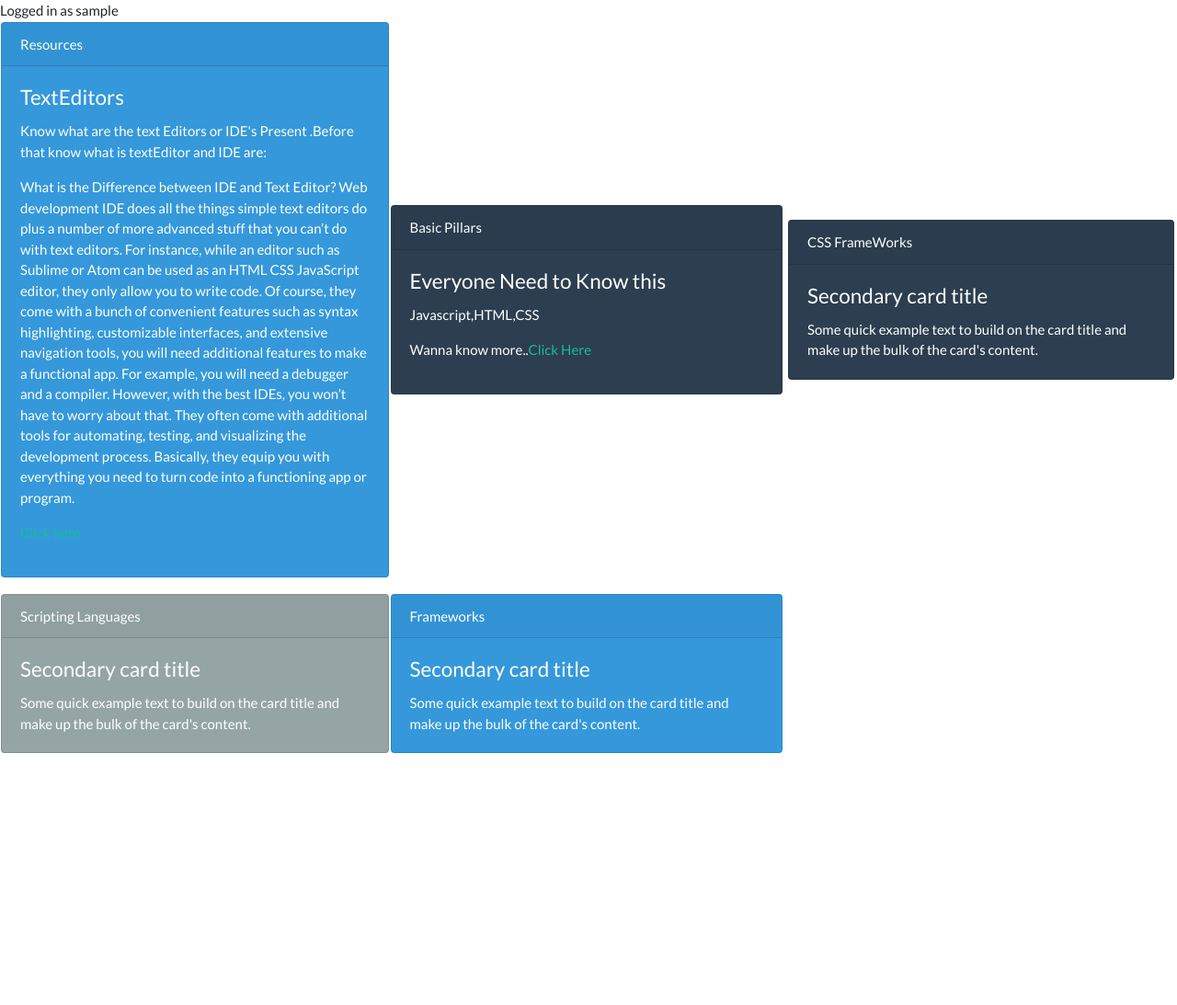
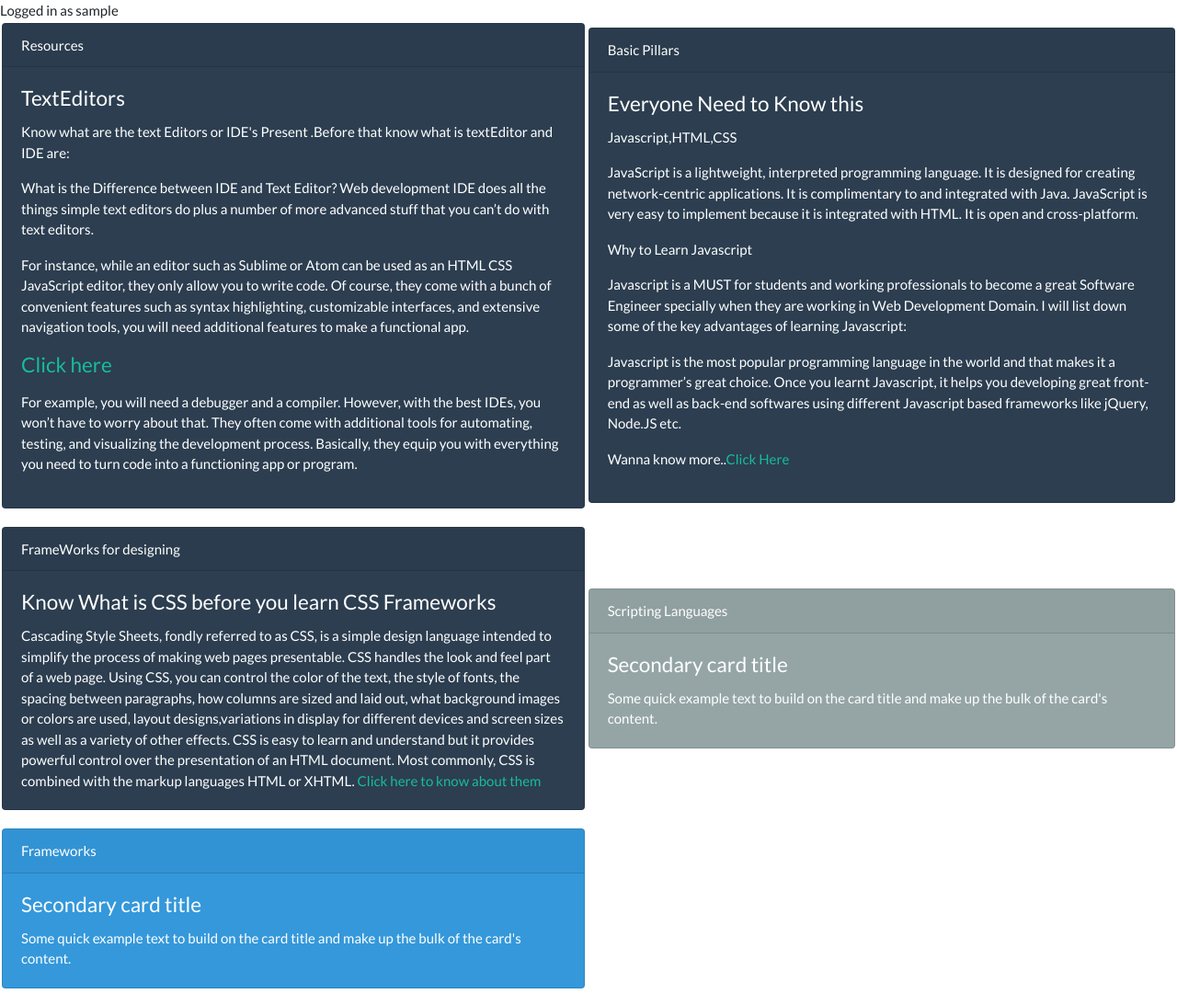
Before and after one commit to sanashaik5/MyWebMania, a PHP site: page /dashboard.php in a window 1280 px wide. Shown: the part 93-1186 px from the top of the page at 92% size. Before the commit the page ends 912 px from the top, so only its background shows below. Run offline with PHP 8.4, Linux system fonts and the light colour scheme; the visitor is signed in with stand-in values (Sample User, id 1).

Commit message:
Update dashboard.php

```diff
--- a/dashboard.php
+++ b/dashboard.php
@@ -18,6 +18,10 @@ $uname=$_SESSION['username'];
 <head>
   <title></title>
   <link rel="stylesheet" type="text/css" href="bootstrap.min.css">
+<style type="text/css">td{
+  padding:2px;
+}
+</style>
 </head>
 <body>
   <nav class="navbar navbar-expand-lg navbar-dark bg-primary">
@@ -59,55 +63,62 @@ $uname=$_SESSION['username'];
 
 
 <table>
-  <tr colspan="2">
+  <tr colspan="1">
 <td>
 
-<div class="card text-white bg-info mb-3" style="max-width: 30rem;">
+<div class="card text-white bg-primary mb-3" style="max-width:50rem;">
   <div class="card-header">Resources</div>
   <div class="card-body">
     <h4 class="card-title">TextEditors </h4>
     <p class="card-text">Know what are the text Editors or IDE's Present .Before that know what is textEditor and IDE are:
 <p>
-  What is the Difference between IDE and Text Editor?
-Web development IDE does all the things simple text editors do plus a number of more advanced stuff that you can’t do with text editors. For instance, while an editor such as Sublime or Atom can be used as an HTML CSS JavaScript editor, they only allow you to write code. Of course, they come with a bunch of convenient features such as syntax highlighting, customizable interfaces, and extensive navigation tools, you will need additional features to make a functional app. For example, you will need a debugger and a compiler. However, with the best IDEs, you won’t have to worry about that. They often come with additional tools for automating, testing, and visualizing the development process. Basically, they equip you with everything you need to turn code into a functioning app or program.
+What is the Difference between IDE and Text Editor?
+Web development IDE does all the things simple text editors do plus a number of more advanced stuff that you can’t do with text editors.
+<p> For instance, while an editor such as Sublime or Atom can be used as an HTML CSS JavaScript editor, they only allow you to write code. Of course, they come with a bunch of convenient features such as syntax highlighting, customizable interfaces, and extensive navigation tools, you will need additional features to make a functional app. <h4 style="color:white"><a href="#">Click here</a></h4> </p>
+<p> For example, you will need a debugger and a compiler. However, with the best IDEs, you won’t have to worry about that. They often come with additional tools for automating, testing, and visualizing the development process. Basically, they equip you with everything you need to turn code into a functioning app or program.
+
 </p>
-<a href="#">Click here</a>
+</p>
+
     </p>
   </div>
 </div>
 </td>
   <td>
-  <div class="card text-white bg-primary mb-3" style="max-width: 30rem;">
+  <div class="card text-white bg-primary mb-3" style="max-width:50rem;">
   <div class="card-header">Basic Pillars</div>
   <div class="card-body">
     <h4 class="card-title">Everyone Need to Know this</h4>
     <p class="card-text">Javascript,HTML,CSS</p>
-    <p>Wanna know more..<a href="#">Click Here</a></p>
+    <p>JavaScript is a lightweight, interpreted programming language. It is designed for creating network-centric applications. It is complimentary to and integrated with Java. JavaScript is very easy to implement because it is integrated with HTML. It is open and cross-platform.
+
+   <p>Why to Learn Javascript</p><p>
+Javascript is a MUST for students and working professionals to become a great Software Engineer specially when they are working in Web Development Domain. I will list down some of the key advantages of learning Javascript:</p>
+<p>Javascript is the most popular programming language in the world and that makes it a programmer’s great choice. Once you learnt Javascript, it helps you developing great front-end as well as back-end softwares using different Javascript based frameworks like jQuery, Node.JS etc.</p>
+Wanna know more..<a href="#">Click Here</a></p>
   </div>
 </div>
 </td>
-<td>
-  </td>
-<td>
+</tr>
+<tr>
+    <td>
+  <div class="card text-white bg-primary mb-3" style="max-width:50rem;">
+  <div class="card-header"> FrameWorks for designing</div>
+  <div class="card-body">
+    <h4 class="card-title">Know  What is CSS before you learn CSS Frameworks</h4>
+    <p class="card-text">Cascading Style Sheets, fondly referred to as CSS, is a simple design language intended to simplify the process of making web pages presentable.
 
-    <td>
-  <div class="card text-white bg-primary mb-3" style="max-width: 30rem;">
-  <div class="card-header"> CSS FrameWorks</div>
-  <div class="card-body">
-    <h4 class="card-title">Secondary card title</h4>
-    <p class="card-text">Some quick example text to build on the card title and make up the bulk of the card's content.</p>
+CSS handles the look and feel part of a web page. Using CSS, you can control the color of the text, the style of fonts, the spacing between paragraphs, how columns are sized and laid out, what background images or colors are used, layout designs,variations in display for different devices and screen sizes as well as a variety of other effects.
+
+CSS is easy to learn and understand but it provides powerful control over the presentation of an HTML document. Most commonly, CSS is combined with the markup languages HTML or XHTML.
+<a href="#">Click here to know about them</a>
+</p>
   </div>
 </div>
 </td>
+
 <td>
-  </td>
-</td>
-</tr>
-<tr>
-<td>
-
-
-<div class="card text-white bg-secondary mb-3" style="max-width: 30rem;">
+<div class="card text-white bg-secondary mb-3" style="max-width:50rem;">
   <div class="card-header">Scripting Languages</div>
   <div class="card-body">
     <h4 class="card-title">Secondary card title</h4>
@@ -115,9 +126,11 @@ Web development IDE does all the things simple text editors do plus a number of
   </div>
 </div>
 </td>
+</tr>
+<tr>
 <td>
 
-<div class="card text-white bg-info mb-3" style="max-width: 30rem;">
+<div class="card text-white bg-info mb-3" style="max-width:48rem;">
   <div class="card-header">Frameworks</div>
   <div class="card-body">
     <h4 class="card-title">Secondary card title</h4>
```
